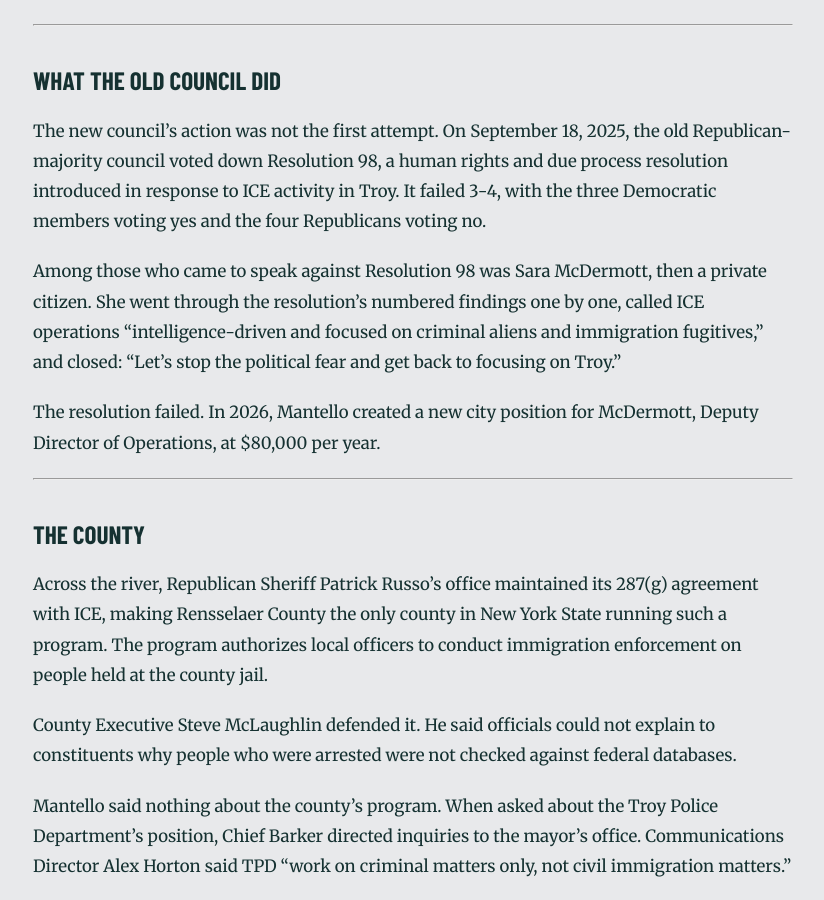
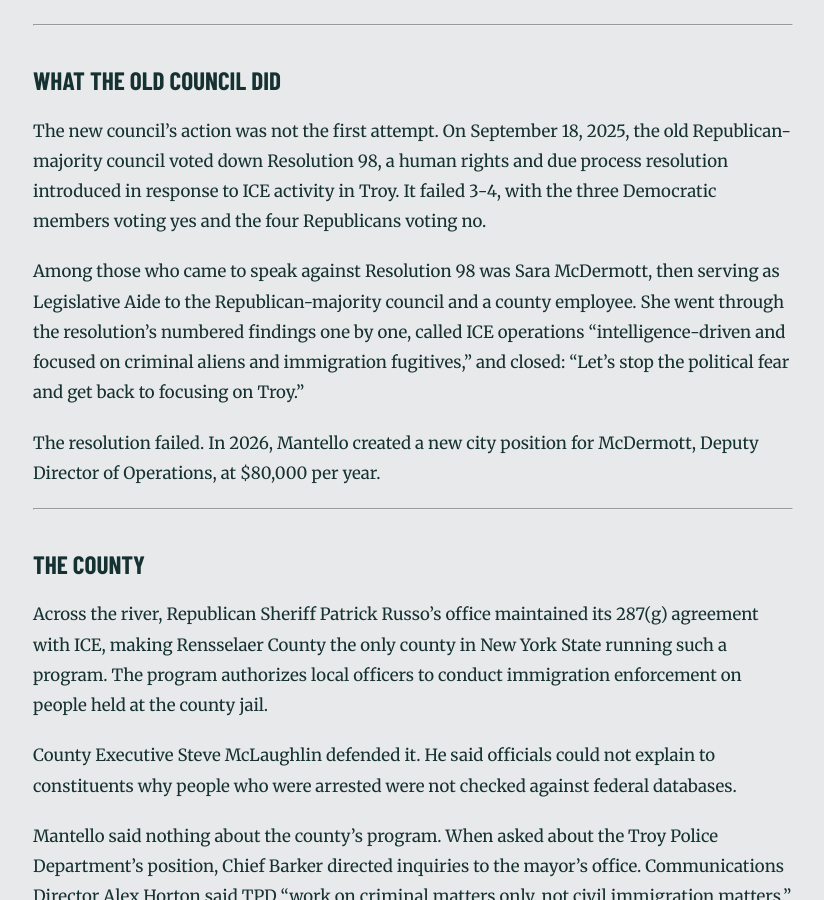
Before and after one commit to MdevitSEC/the-mantello-record, a Jekyll site: the page built from _posts/2026-03-01-ice-cooperation-mantello-stays-silent.md, in a window 1280 px wide and 900 px high, scrolled down 1181 px. Shown: the whole window, without its empty margins (227-1051 px from the left). Built offline with Jekyll 4.4.1, drawn with Linux system fonts in a browser that asks for light colours; some web fonts are replaced.

Commit message:
Correct McDermott description -- Legislative Aide to Republican council and county employee, not private citizen
Co-Authored-By: Claude Sonnet 4.6 <noreply@anthropic.com>

```diff
--- a/_posts/2026-03-01-ice-cooperation-mantello-stays-silent.md
+++ b/_posts/2026-03-01-ice-cooperation-mantello-stays-silent.md
@@ -29,7 +29,7 @@ That was September 2025. When the new council passed its resolution in early 202
 
 The new council's action was not the first attempt. On September 18, 2025, the old Republican-majority council voted down Resolution 98, a human rights and due process resolution introduced in response to ICE activity in Troy. It failed 3-4, with the three Democratic members voting yes and the four Republicans voting no.
 
-Among those who came to speak against Resolution 98 was Sara McDermott, then a private citizen. She went through the resolution's numbered findings one by one, called ICE operations "intelligence-driven and focused on criminal aliens and immigration fugitives," and closed: "Let's stop the political fear and get back to focusing on Troy."
+Among those who came to speak against Resolution 98 was Sara McDermott, then serving as Legislative Aide to the Republican-majority council and a county employee. She went through the resolution's numbered findings one by one, called ICE operations "intelligence-driven and focused on criminal aliens and immigration fugitives," and closed: "Let's stop the political fear and get back to focusing on Troy."
 
 The resolution failed. In 2026, Mantello created a new city position for McDermott, Deputy Director of Operations, at $80,000 per year.
 
```
